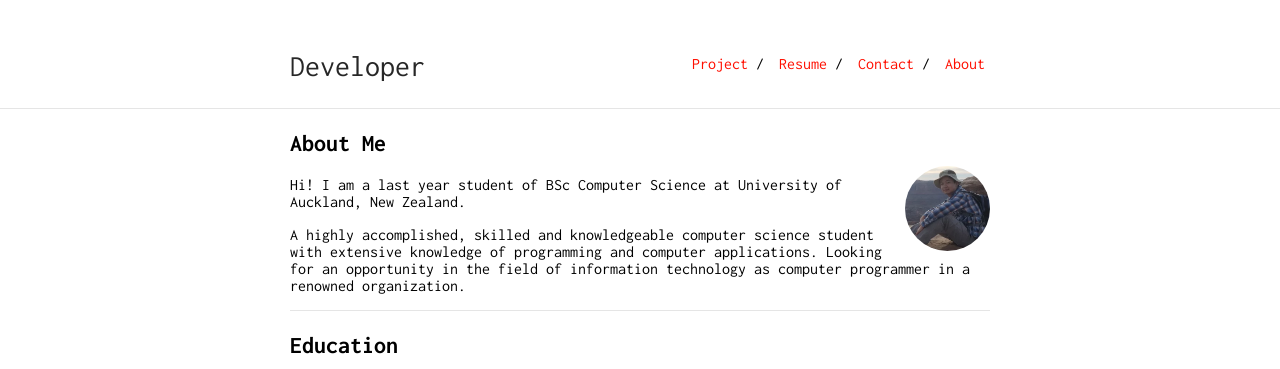
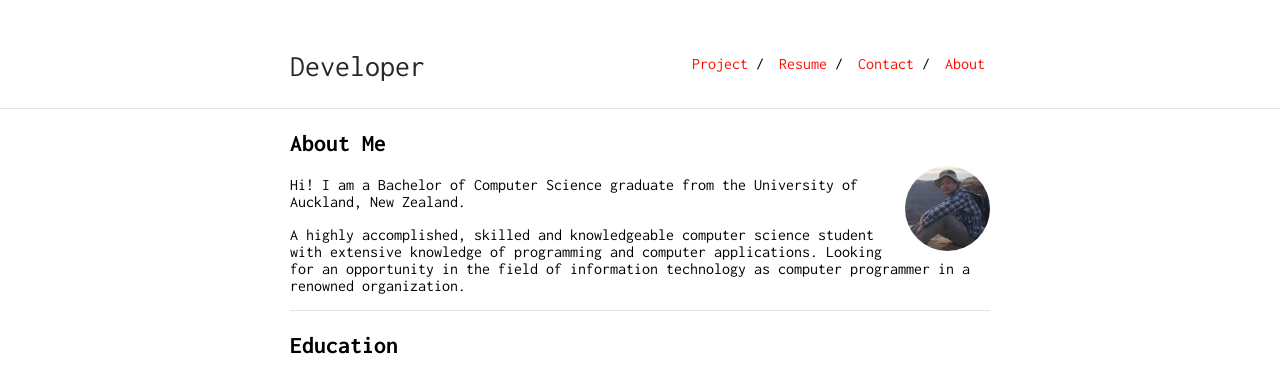
Before and after one commit to hche608/hche608.github.io, a Jekyll site: the page built from index.md, in a window 1280 px wide and 900 px high. Shown: the top 369 px of the window. Built offline with Jekyll 4.4.1, drawn with Linux system fonts in a browser that asks for light colours.

Commit message:
update sentence

```diff
--- a/index.md
+++ b/index.md
@@ -6,7 +6,7 @@ layout: default
 
 <img class="profile-picture" src="me.webp">
 
-Hi! I am a last year student of BSc Computer Science at University of Auckland, New Zealand.
+Hi! I am a Bachelor of Computer Science graduate from the University of Auckland, New Zealand.
 
 A highly accomplished, skilled and knowledgeable computer science student with extensive knowledge of programming and computer applications.
 Looking for an opportunity in the field of information technology as computer programmer in a renowned organization.
@@ -63,6 +63,7 @@ Year | Title | link
 
 
 [More projects](project)
+
 ---
 
 ## References
```
